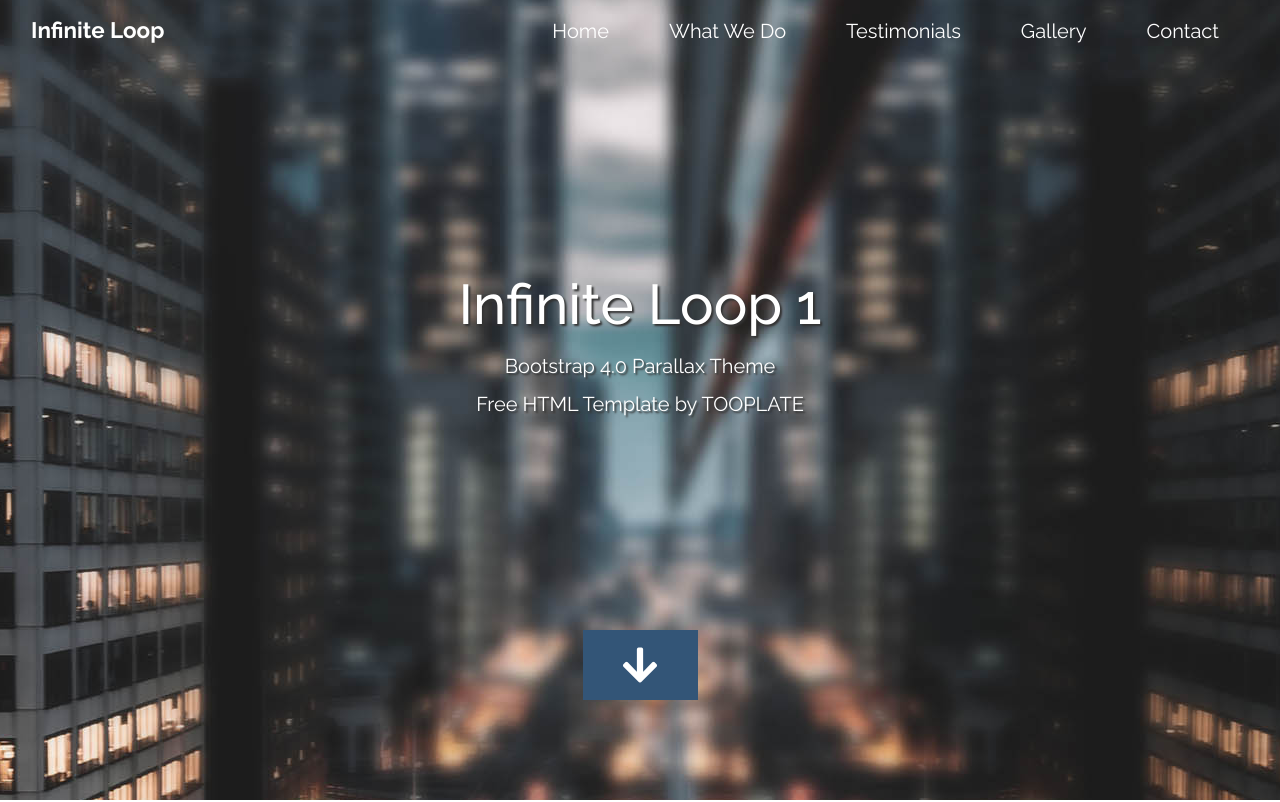
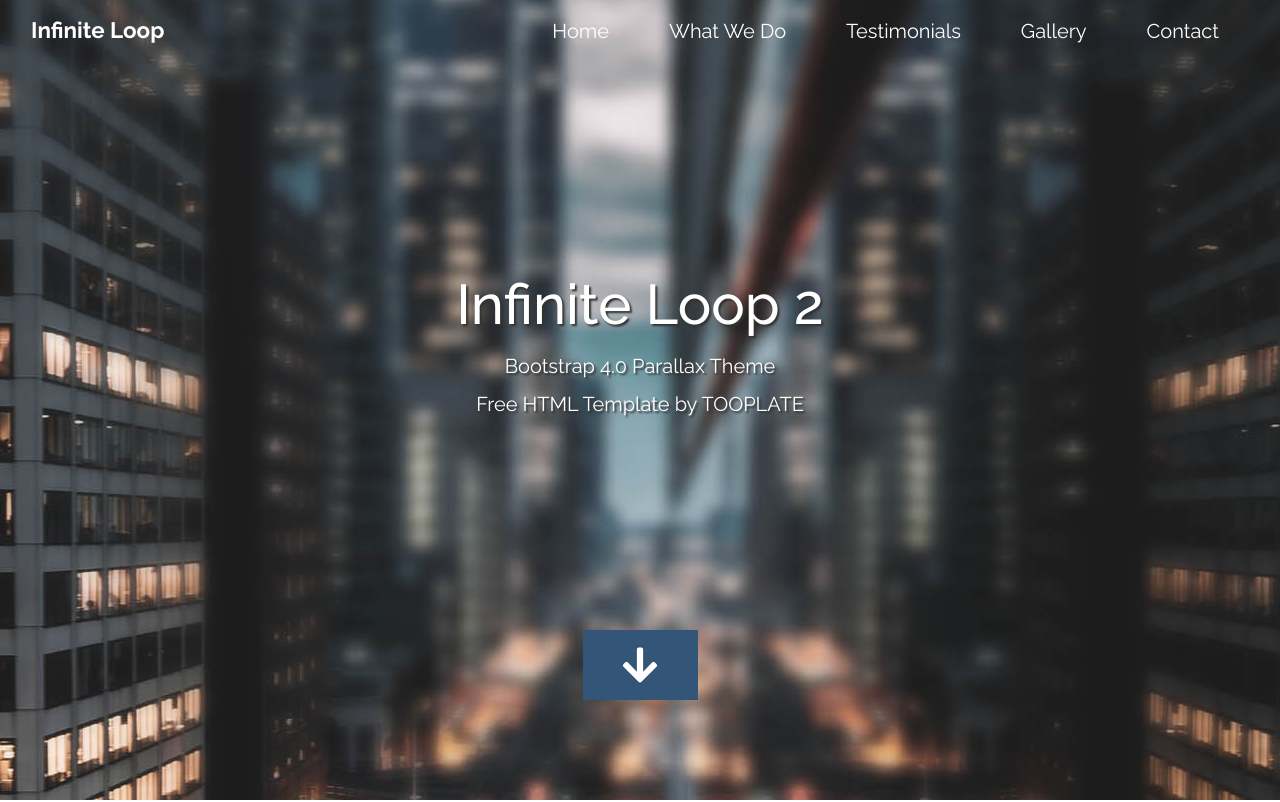
Before and after one commit to yadhuCloud/aws-asg-template, a plain HTML site: page index.html in a window 1280 px wide. Shown: the top 802 px of the page. Drawn offline with Linux system fonts and the light colour scheme.

Commit message:
infinite loop 1 changed to infinite loop 2

```diff
--- a/index.html
+++ b/index.html
@@ -54,7 +54,7 @@ https://www.tooplate.com/view/2117-infinite-loop
 
       <div class="text-center tm-hero-text-container">
         <div class="tm-hero-text-container-inner">
-            <h2 class="tm-hero-title">Infinite Loop 1</h2>
+            <h2 class="tm-hero-title">Infinite Loop 2</h2>
             <p class="tm-hero-subtitle">
               Bootstrap 4.0 Parallax Theme
               <br>Free HTML Template by TOOPLATE
```
